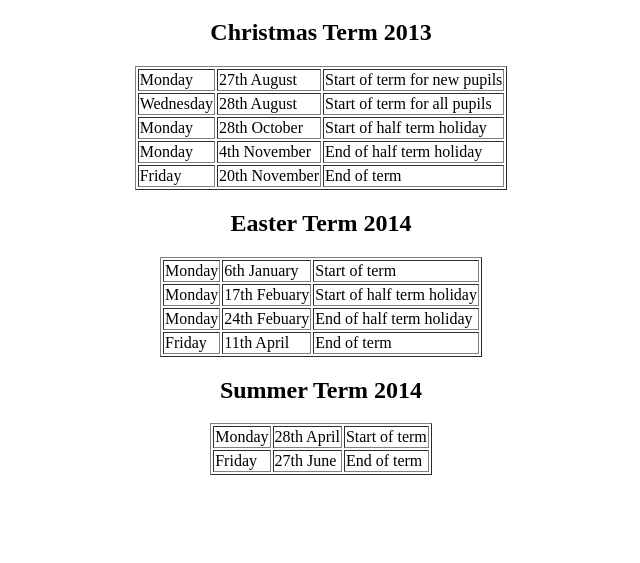
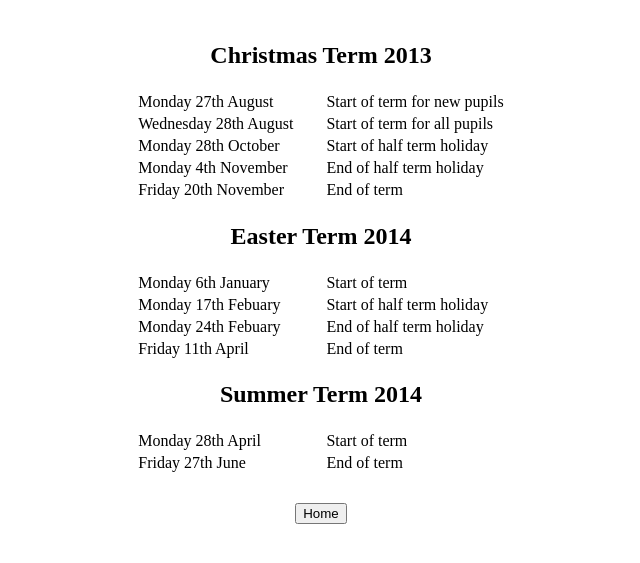
Before and after one commit to Jaackx/BGS-Navigator, a plain HTML site: page www/diary.html in a window 1280 px wide. Shown: the part 61-624 px from the top of the page, without its empty margins (319-959 px from the left). Drawn offline with Linux system fonts and the light colour scheme.

Commit message:
Updated diary
Now everythings inline, and roughly where it should be

```diff
--- a/www/diary.html
+++ b/www/diary.html
@@ -4,145 +4,143 @@
 	  <link href="CSS/jquery-ui.css" rel="stylesheet">
 	  <script src="JS/jquery.js"></script>
 	  <script src="JS/jquery-ui.js"></script>
+
+	  <style>
+	    button.top{margin-top:25px;}
+	  </style>
 	</head>
 
     <body>
 	  <h1 align="center"> Diary </h1>
 
-	  <h2 align="center"> Christmas Term 2013 </h2>
-	  <table align="center" border="1px">
+
+	  <table align="center" border="0px">
+        <tr>
+		  <td colspan="3" align="center">
+            <h2> Christmas Term 2013 </h2>
+		  </td>
+		<tr>
 	      <td>
-            Monday
+            Monday 27th August
           </td>
-          <td>
-            27th August
-          </td>
+		  <td width="25px"></td> <!-- structural cell --> <!-- other cells propped open by this ones size -->
           <td>
             Start of term for new pupils
           </td>
 		</tr>
 		<tr>
 		  <td>
-            Wednesday
+            Wednesday 28th August
           </td>
-		  <td>
-            28th August
-          </td>
+		  <td></td> <!-- structural cell -->
 		  <td>
             Start of term for all pupils
           </td>
 		</tr>
         <tr>
 		  <td>
-            Monday
+            Monday 28th October
           </td>
-		  <td>
-            28th October
-          </td>
+		  <td></td> <!-- structural cell -->
 		  <td>
             Start of half term holiday
           </td>
 		</tr>
         <tr>
 		  <td>
-            Monday
+            Monday 4th November
           </td>
-		  <td>
-            4th November
-          </td>
+		  <td></td> <!-- structural cell -->
 		  <td>
             End of half term holiday
           </td>
 		</tr>
         <tr>
 		  <td>
-            Friday
+            Friday 20th November
           </td>
-		  <td>
-            20th November
-          </td>
+		  <td></td> <!-- structural cell -->
 		  <td>
             End of term
           </td>
 		</tr>
-      </table>
-
         <!-- easter term -->
-
-        <h2 align="center"> Easter Term 2014 </h2>
-	  <table align="center" border="1px">
-	      <td>
-            Monday
+	    <tr>
+		  <td colspan="3" align="center">
+	        <h2> Easter Term 2014 </h2>
+		  </td>
+		</tr>
+		<tr>
+		  <td>
+            Monday 6th January
           </td>
-          <td>
-            6th January
-          </td>
+		  <td></td> <!-- structural cell -->
           <td>
             Start of term
           </td>
 		</tr>
 		<tr>
 		  <td>
-            Monday
+            Monday 17th Febuary
           </td>
-		  <td>
-            17th Febuary
-          </td>
+		  <td></td> <!-- structural cell -->
 		  <td>
             Start of half term holiday
           </td>
 		</tr>
         <tr>
 		  <td>
-            Monday
+            Monday 24th Febuary
           </td>
-		  <td>
-            24th Febuary
-          </td>
+		  <td></td> <!-- structural cell -->
 		  <td>
             End of half term holiday
           </td>
 		</tr>
         <tr>
 		  <td>
-            Friday
+            Friday 11th April
           </td>
-		  <td>
-            11th April
-          </td>
+		  <td></td> <!-- structural cell -->
 		  <td>
             End of term
           </td>
 		</tr>
-      </table>
-
       <!-- Summer term -->
-
-      <h2 align="center"> Summer Term 2014 </h2>
-	  <table align="center" border="1px">
         <tr>
+		  <td colspan="3" align="center">
+		    <h2> Summer Term 2014 </h2>
+		  </td>
+        </tr>
+        </tr>
           <td>
-            Monday
+            Monday 28th April
           </td>
-		  <td>
-            28th April
-          </td>
+		  <td></td> <!-- structural cell -->
 		  <td>
             Start of term
           </td>
         </tr>
         <tr>
 		  <td>
-            Friday
+            Friday 27th June
           </td>
-		  <td>
-            27th June
-          </td>
+		  <td></td> <!-- structural cell -->
 		  <td>
             End of term
           </td>
         </tr>
       </table>
 
+	  <table align="center" border="0px" onclick="window.location='main.html'">
+	    <tr>
+		  <td>
+            <button class="top">
+              Home
+            </button>
+          </td>
+		</tr>
+	  </table>
+
     </body>
   </html>
```
